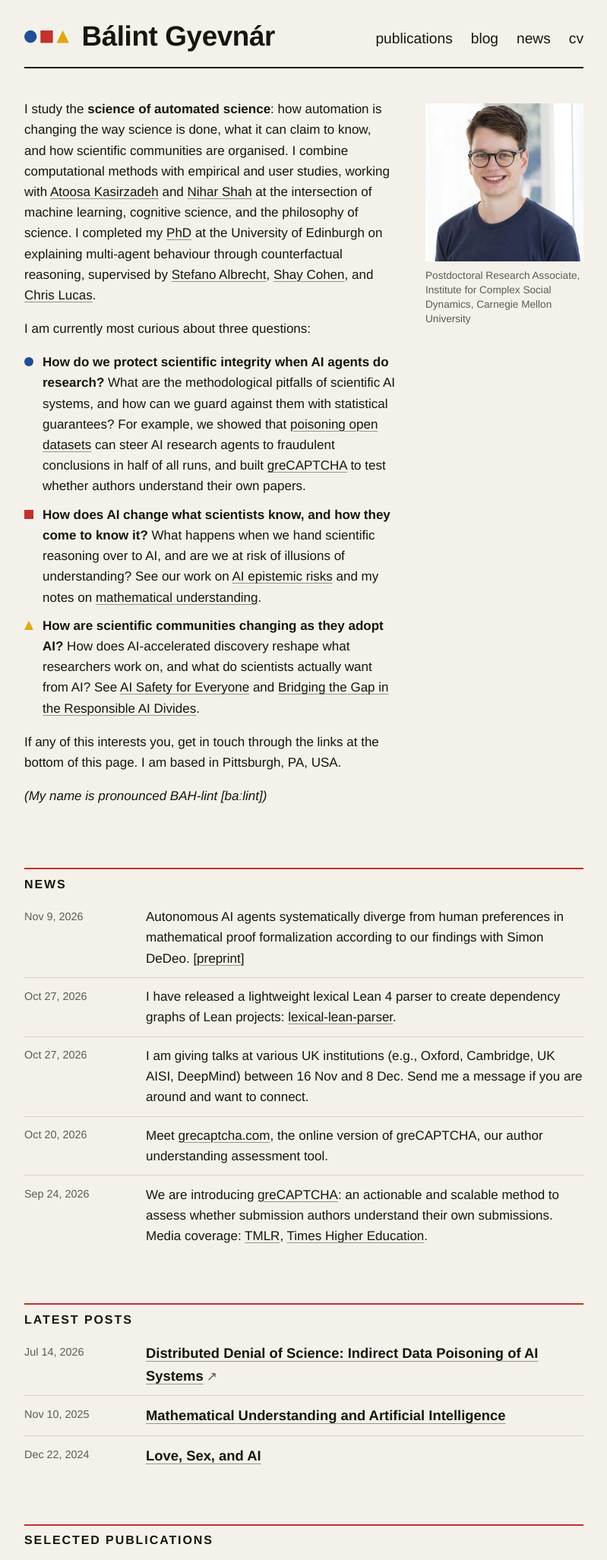
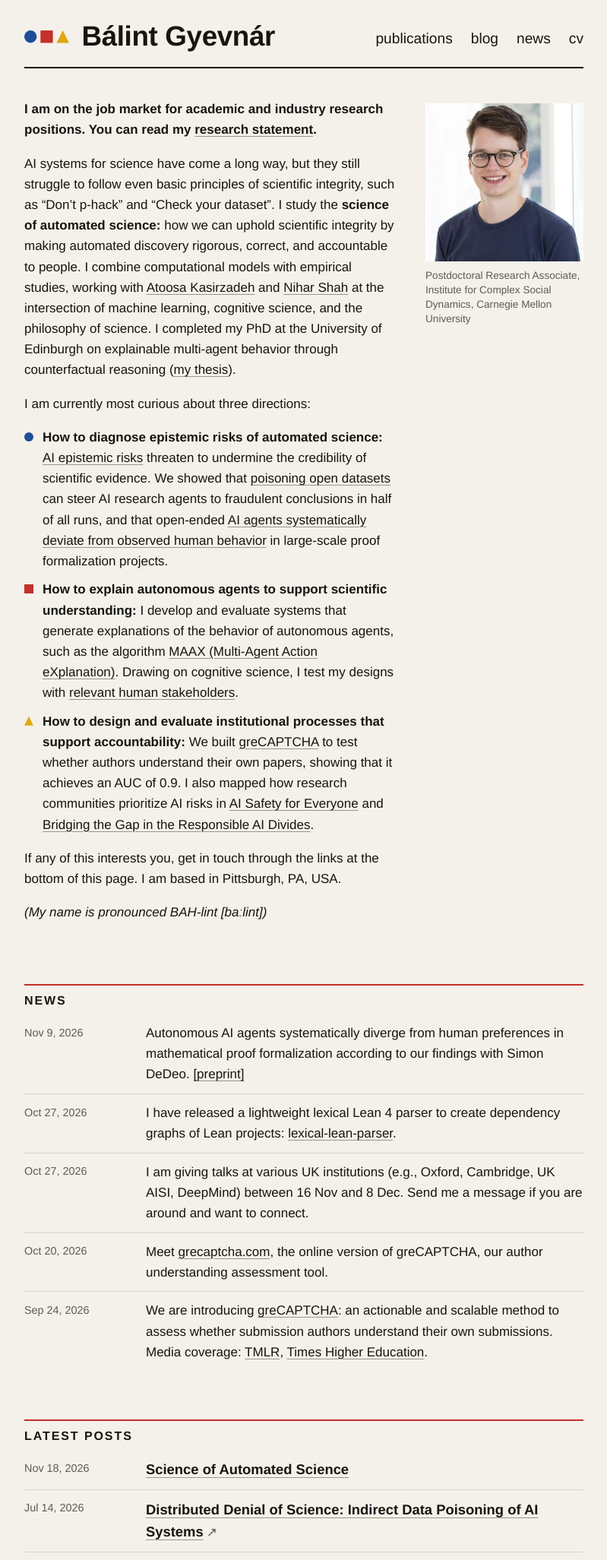
Before and after one commit to gyevnarb/gyevnarb.github.io, a Jekyll site: the page built from _pages/about.md, in a window 1280 px wide, cut to the strip 0-2053 px from the top of the page. Shown: the whole strip at 76% size, without its empty margins (240-1039 px from the left). Built offline with Jekyll 4.4.1, drawn with Linux system fonts in a browser that asks for light colours; some web fonts are replaced.

Commit message:
Large update

```diff
--- a/_includes/site.scss
+++ b/_includes/site.scss
@@ -28,6 +28,7 @@
     --grey: #6f6b62;
   }
   .portrait img { filter: brightness(.88); }
+  img[src$=".svg"], img[src*=".svg?"], img[src*=".svg#"] { background: #fff; }
 }
 
 *, *::before, *::after { box-sizing: border-box; }
--- a/_pages/about.md
+++ b/_pages/about.md
@@ -6,21 +6,24 @@ position: Postdoctoral Research Associate, Institute for Complex Social Dynamics
 toggles: true
 ---
 
-I study the <b>science of automated science</b>: how automation is changing the way science is done, what it can claim to know, and how scientific communities are organised.
-I combine computational methods with empirical and user studies, working with [Atoosa Kasirzadeh](https://kasirzadeh.org/) and [Nihar Shah](https://www.cs.cmu.edu/~nihars/) at the intersection of machine learning, cognitive science, and the philosophy of science.
-I completed my [PhD](https://era.ed.ac.uk/items/8d02a5aa-e2ae-4243-99b7-f639a3a14289) at the University of Edinburgh on explaining multi-agent behaviour through counterfactual reasoning, supervised by [Stefano Albrecht](https://agents-lab.org/stefano-albrecht/), [Shay Cohen](https://homepages.inf.ed.ac.uk/scohen/), and [Chris Lucas](https://homepages.inf.ed.ac.uk/clucas2/).
+<b>I am on the job market for academic and industry research positions. You can read my [research statement](/blog/2026/science-of-automated-science/).</b>
 
-I am currently most curious about three questions:
+AI systems for science have come a long way, but they still struggle to follow even basic principles of scientific integrity, such as "Don't p-hack" and "Check your dataset".
+I study the **science of automated science:** how we can uphold scientific integrity by making automated discovery rigorous, correct, and accountable to people.
+I combine computational models with empirical studies, working with [Atoosa Kasirzadeh](https://kasirzadeh.org/) and [Nihar Shah](https://www.cs.cmu.edu/~nihars/) at the intersection of machine learning, cognitive science, and the philosophy of science.
+I completed my PhD at the University of Edinburgh on explainable multi-agent behavior through counterfactual reasoning ([my thesis](https://era.ed.ac.uk/items/8d02a5aa-e2ae-4243-99b7-f639a3a14289)).
 
-- <b>How do we protect scientific integrity when AI agents do research?</b>
-  What are the methodological pitfalls of scientific AI systems, and how can we guard against them with statistical guarantees?
-  For example, we showed that [poisoning open datasets](https://arxiv.org/abs/2607.10712) can steer AI research agents to fraudulent conclusions in half of all runs, and built [greCAPTCHA](https://arxiv.org/abs/2609.20481) to test whether authors understand their own papers.
-- <b>How does AI change what scientists know, and how they come to know it?</b>
-  What happens when we hand scientific reasoning over to AI, and are we at risk of illusions of understanding?
-  See our work on [AI epistemic risks](https://papers.ssrn.com/sol3/papers.cfm?abstract_id=6873005) and my notes on [mathematical understanding](/blog/2025/math-understand-cogsci/).
-- <b>How are scientific communities changing as they adopt AI?</b>
-  How does AI-accelerated discovery reshape what researchers work on, and what do scientists actually want from AI?
-  See [AI Safety for Everyone](https://doi.org/10.1038/s42256-025-01020-y) and [Bridging the Gap in the Responsible AI Divides](https://arxiv.org/abs/2603.14495).
+I am currently most curious about three directions:
+
+- <b>How to diagnose epistemic risks of automated science:</b>
+  [AI epistemic risks](https://papers.ssrn.com/sol3/papers.cfm?abstract_id=6873005) threaten to undermine the credibility of scientific evidence.
+  We showed that [poisoning open datasets](https://arxiv.org/abs/2607.10712) can steer AI research agents to fraudulent conclusions in half of all runs, and that open-ended [AI agents systematically deviate from observed human behavior](https://arxiv.org/pdf/2611.06995) in large-scale proof formalization projects.
+- <b>How to explain autonomous agents to support scientific understanding:</b>
+  I develop and evaluate systems that generate explanations of the behavior of autonomous agents, such as the algorithm [MAAX (Multi-Agent Action eXplanation)](https://era.ed.ac.uk/items/8d02a5aa-e2ae-4243-99b7-f639a3a14289).
+  Drawing on cognitive science, I test my designs with [relevant human stakeholders](https://dl.acm.org/doi/10.1145/3706598.3713509).
+- <b>How to design and evaluate institutional processes that support accountability:</b>
+  We built [greCAPTCHA](https://grecaptcha.com) to test whether authors understand their own papers, showing that it achieves an AUC of 0.9.
+  I also mapped how research communities prioritize AI risks in [AI Safety for Everyone](https://doi.org/10.1038/s42256-025-01020-y) and [Bridging the Gap in the Responsible AI Divides](https://arxiv.org/abs/2603.14495).
 
 If any of this interests you, get in touch through the links at the bottom of this page. I am based in Pittsburgh, PA, USA.
 
```
Also changed, not shown: _posts/2026-11-18-science-of-automated-science.md (added, +140 -0 lines), assets/bibliography/2026-11-18-science-of-automated-science.bib (added, +166 -0 lines), assets/img/blog/cycle.svg (added), assets/img/blog/grecaptcha.svg (added), assets/img/blog/poisoning-success.svg (added), 2 other files.
